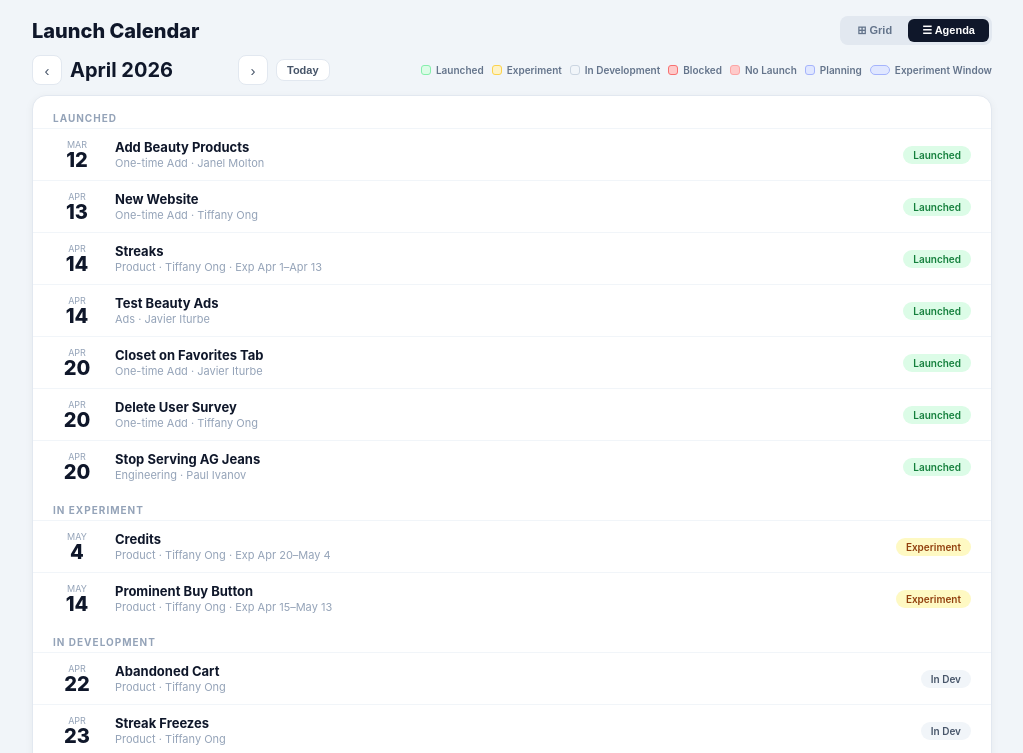
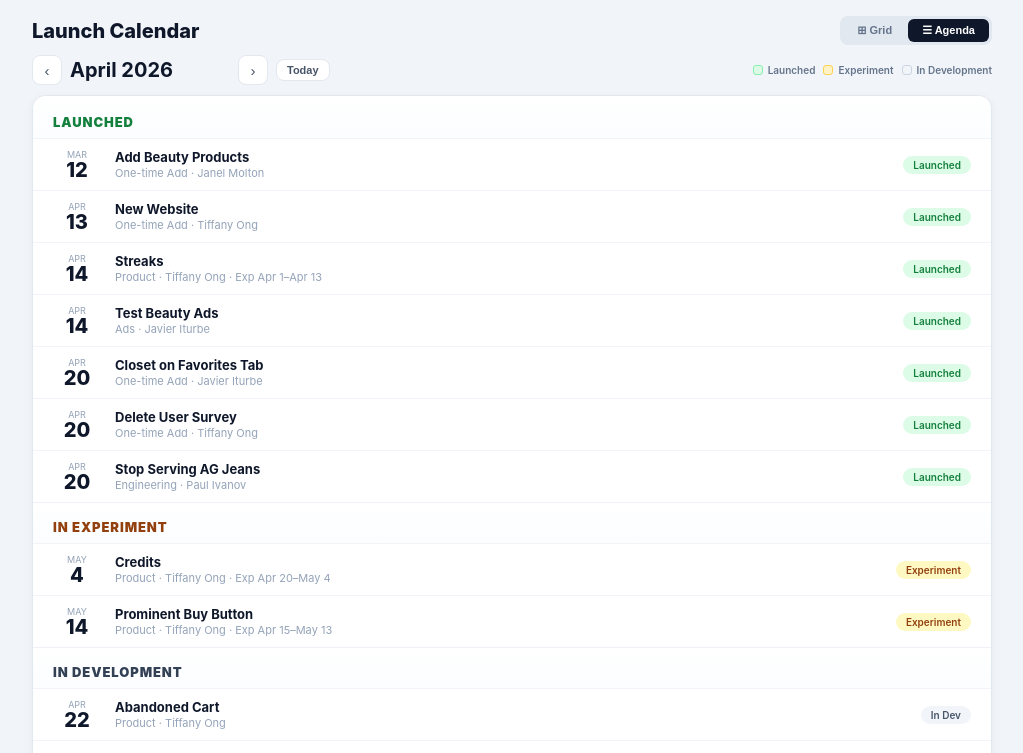
Before and after one commit to sage-ai-labs/mission-control-calendar, a plain HTML site: page index.html in a window 1280 px wide. Both pictures are taken after a click on the button "☰ Agenda". Shown: the top 753 px of the page, without its empty margins (128-1151 px from the left). Drawn offline with Linux system fonts and the light colour scheme.

Commit message:
Polish agenda headings and legend

```diff
--- a/index.html
+++ b/index.html
@@ -177,7 +177,22 @@
 
   /* AGENDA */
   .agenda { border: 1.5px solid #e2e8f0; border-radius: 14px; overflow: hidden; background: #fff; box-shadow: 0 2px 8px rgba(0,0,0,0.05); }
-  .asec { padding: 12px 20px 4px; font-size: 10px; font-weight: 700; color: #94a3b8; text-transform: uppercase; letter-spacing: 1px; }
+  .asec {
+    padding: 16px 20px 8px;
+    font-size: 13px;
+    font-weight: 900;
+    text-transform: uppercase;
+    letter-spacing: 0.9px;
+    border-top: 1px solid #eef2f7;
+    background: linear-gradient(180deg, #ffffff 0%, #fbfdff 100%);
+  }
+  .asec:first-child { border-top: none; }
+  .asec.launched { color: #15803d; }
+  .asec.experiment { color: #92400e; }
+  .asec.development { color: #334155; }
+  .asec.planning { color: #3730a3; }
+  .asec.blocked { color: #991b1b; }
+  .asec.no-launch { color: #754b00; }
   .arow { display: flex; align-items: center; gap: 14px; padding: 10px 20px; border-top: 1px solid #f1f5f9; cursor: pointer; }
   .arow:hover { background: #f8fafc; }
   .adate { min-width: 48px; text-align: center; }
@@ -222,10 +237,6 @@
       <div class="key-item"><div class="key-dot" style="background:#dcfce7;border:1px solid #86efac;"></div>Launched</div>
       <div class="key-item"><div class="key-dot" style="background:#fef3c7;border:1px solid #fcd34d;"></div>Experiment</div>
       <div class="key-item"><div class="key-dot" style="background:#f1f5f9;border:1px solid #cbd5e1;"></div>In Development</div>
-      <div class="key-item"><div class="key-dot" style="background:#fecaca;border:1px solid #f87171;"></div>Blocked</div>
-      <div class="key-item"><div class="key-dot" style="background:#fecaca;border:1px solid #fca5a5;"></div>No Launch</div>
-      <div class="key-item"><div class="key-dot" style="background:#e0e7ff;border:1px solid #a5b4fc;"></div>Planning</div>
-      <div class="key-item"><div class="key-dot line" style="background:#e0e7ff;border:1px solid #a5b4fc;"></div>Experiment Window</div>
     </div>
   </div>
 
@@ -619,6 +630,14 @@ function renderAgenda() {
     'Blocked': 'Blocked',
     'No launch': 'No Launch'
   };
+  const sectionClasses = {
+    'Launched': 'launched',
+    'In Experiment': 'experiment',
+    'In Development': 'development',
+    'Planning': 'planning',
+    'Blocked': 'blocked',
+    'No launch': 'no-launch'
+  };
 
   function featureDateValue(f) {
     return (f.launch || f.expStart || f.expEnd || new Date(2100, 0, 1)).getTime();
@@ -658,7 +677,7 @@ function renderAgenda() {
       .filter(f => f.status === status)
       .sort((a, b) => featureDateValue(a) - featureDateValue(b) || a.name.localeCompare(b.name));
     if (!items.length) return;
-    html += `<div class="asec"${index === 0 ? ' style="padding-top:16px;"' : ''}>${sectionTitles[status]}</div>`;
+    html += `<div class="asec ${sectionClasses[status]}"${index === 0 ? ' style="padding-top:18px;"' : ''}>${sectionTitles[status]}</div>`;
     items.forEach(f => { html += row(f); });
   });
 
```
